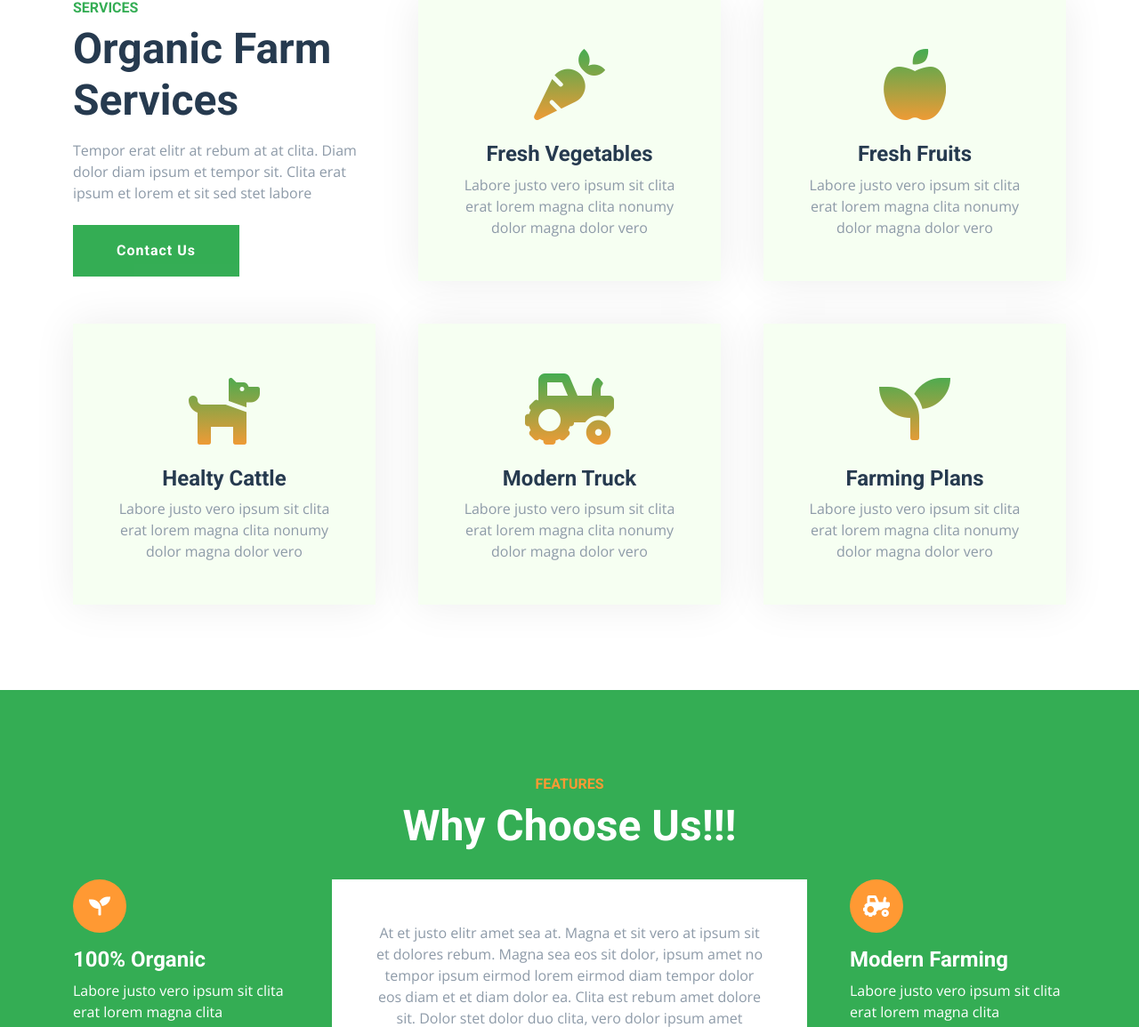
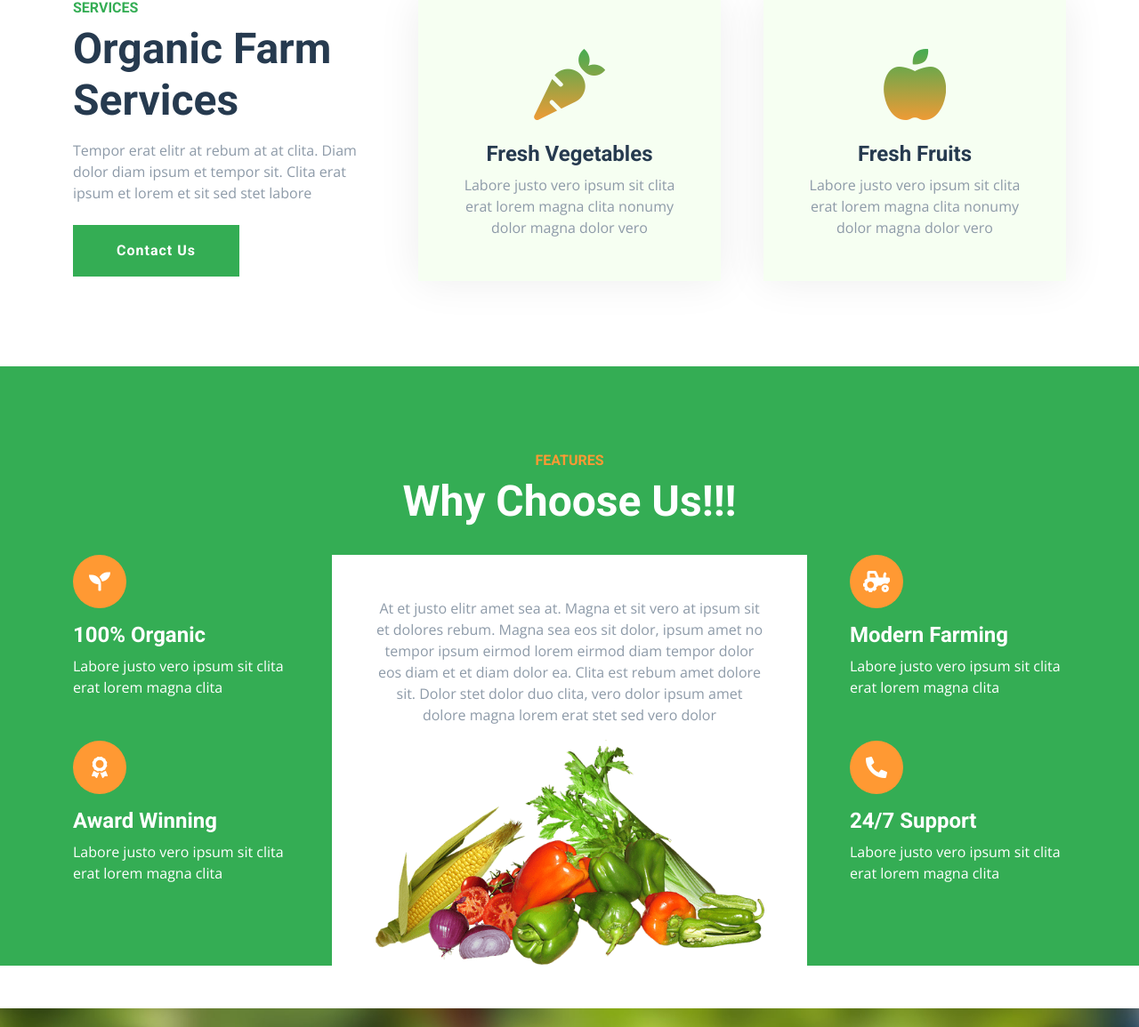
Before and after one commit to ShariqueReza/DirectFarmers, a Django app: page / in a window 1280 px wide. Shown: the part 2127-3282 px from the top of the page at 89% size. Run offline with Django 5.2, Linux system fonts and the light colour scheme; some libraries are stand-ins or nearby versions.

Commit message:
removed some of the services from index page, which is not going to use

```diff
--- a/app/templates/app/index.html
+++ b/app/templates/app/index.html
@@ -183,27 +183,6 @@
                         <p class="mb-0">Labore justo vero ipsum sit clita erat lorem magna clita nonumy dolor magna dolor vero</p>
                     </div>
                 </div>
-                <div class="col-lg-4 col-md-6">
-                    <div class="service-item bg-light text-center p-5">
-                        <i class="fa fa-dog display-1 text-primary mb-3"></i>
-                        <h4>Healty Cattle</h4>
-                        <p class="mb-0">Labore justo vero ipsum sit clita erat lorem magna clita nonumy dolor magna dolor vero</p>
-                    </div>
-                </div>
-                <div class="col-lg-4 col-md-6">
-                    <div class="service-item bg-light text-center p-5">
-                        <i class="fa fa-tractor display-1 text-primary mb-3"></i>
-                        <h4>Modern Truck</h4>
-                        <p class="mb-0">Labore justo vero ipsum sit clita erat lorem magna clita nonumy dolor magna dolor vero</p>
-                    </div>
-                </div>
-                <div class="col-lg-4 col-md-6">
-                    <div class="service-item bg-light text-center p-5">
-                        <i class="fa fa-seedling display-1 text-primary mb-3"></i>
-                        <h4>Farming Plans</h4>
-                        <p class="mb-0">Labore justo vero ipsum sit clita erat lorem magna clita nonumy dolor magna dolor vero</p>
-                    </div>
-                </div>
             </div>
         </div>
     </div>
```
